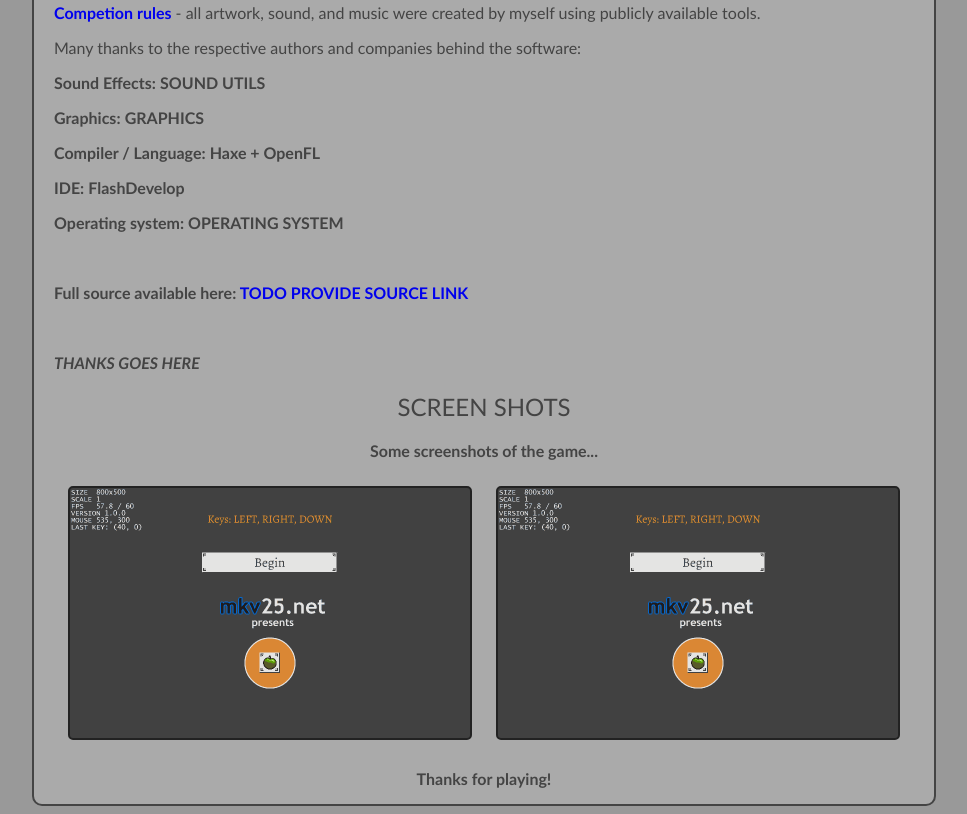
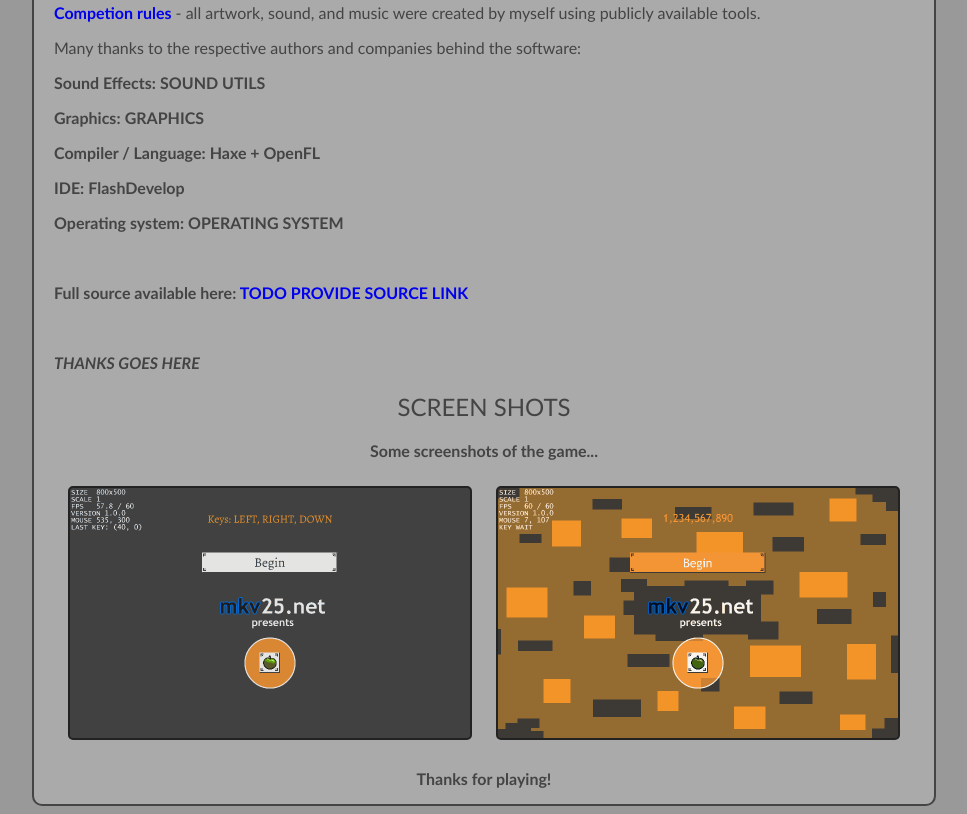
Before and after one commit to mkv25-games/ldtemplate, a plain HTML site: page website/index.html in a window 1280 px wide. Shown: the part 1025-1839 px from the top of the page, without its empty margins (156-1123 px from the left). Drawn offline with Linux system fonts and the light colour scheme.

Commit message:
Moved screenshots into sub-folder of the website.

```diff
--- a/website/index.html
+++ b/website/index.html
@@ -132,8 +132,8 @@ h2 {
 	</div>
 	<p>Some screenshots of the game...</p>
 	<div class="screenshots">
-		<img src="../release/screenshot_01_title_screen.png" alt="Title Screen" class="screenshot" />
-		<img src="../release/screenshot_02_gameplay.png" alt="Gameplay" class="screenshot" />
+		<img src="screenshots/screenshot_01_title_screen.png" alt="Title Screen" class="screenshot" />
+		<img src="screenshots/screenshot_02_gameplay.png" alt="Gameplay" class="screenshot" />
 	</div>
 	<p>Thanks for playing!</p>
 </div>
```
Also changed, not shown: website/index.template.html (+2 -2 lines), release/screenshot_02_gameplay.png (deleted), website/screenshots/screenshot_01_title_screen.png (renamed from release/screenshot_01_title_screen.png), website/screenshots/screenshot_02_gameplay.png (added), 2 other files.
